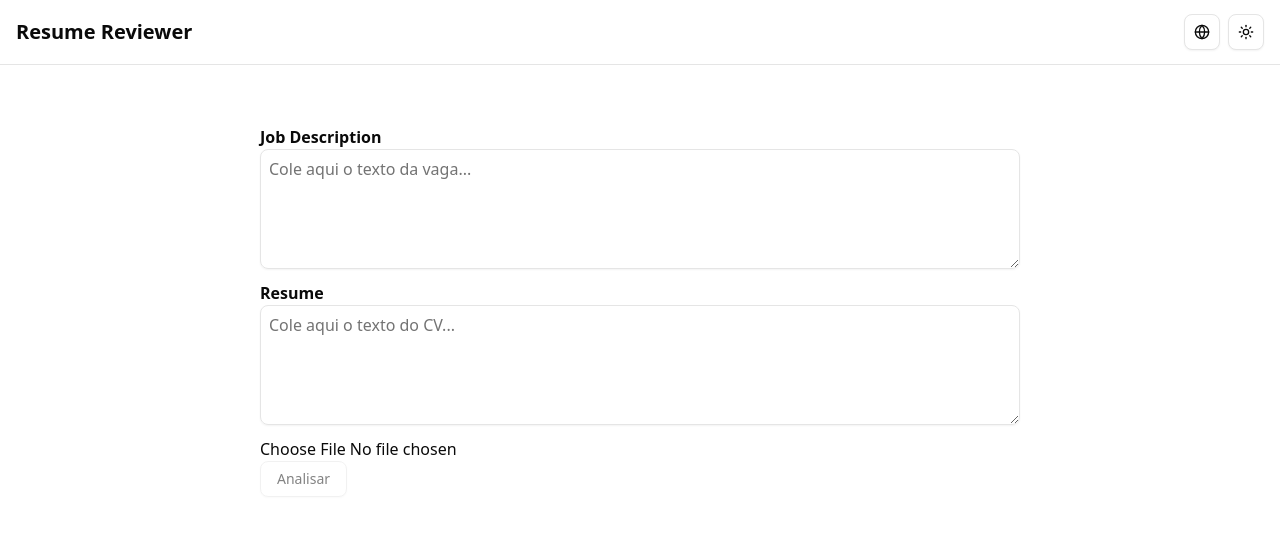
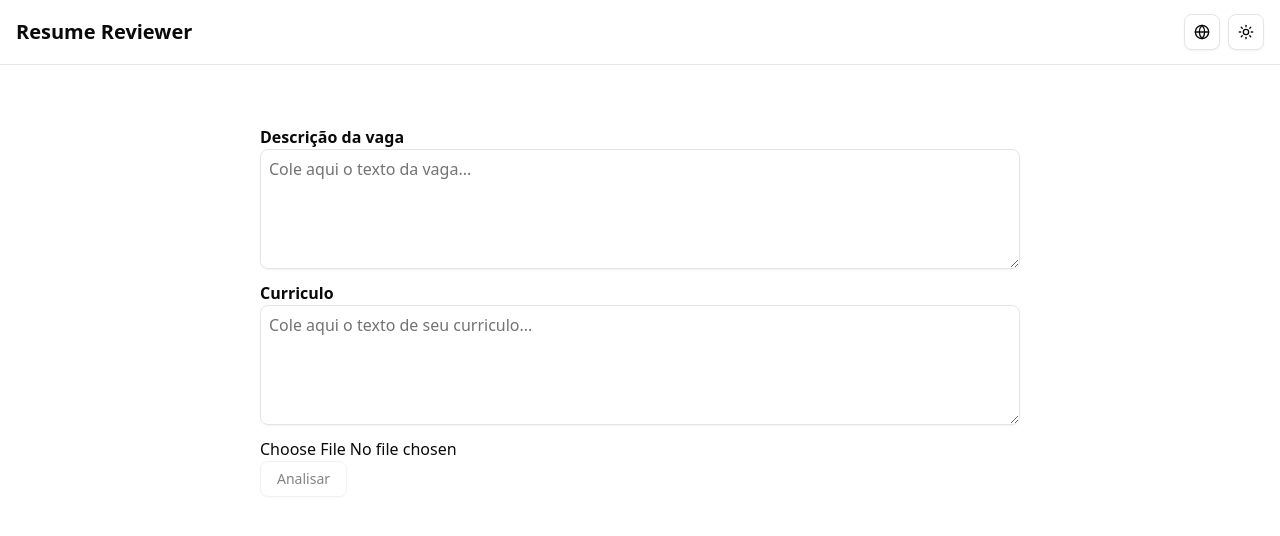
Before and after one commit to LucaswmLima/resume-reviewer, a React (Vite) app in the folder client/: page / in a window 1280 px wide. Shown: the top 536 px of the page. Built offline with nearby package versions, Linux system fonts and the light colour scheme.

Commit message:
Fix i18 config

```diff
--- a/client/src/components/LanguageSwitcher.tsx
+++ b/client/src/components/LanguageSwitcher.tsx
@@ -36,7 +36,7 @@ export function LanguageSwitcher() {
             onClick={() => i18n.changeLanguage(code)}
             className="flex items-center gap-2"
           >
-            <img src={flag} alt={label} className="h-4 rounded-sm object-contain" />
+            <img src={flag} alt={label} className="h-5 w-6 rounded-sm object-contain" />
             {label}
           </DropdownMenuItem>
         ))}
--- a/client/src/i18n/locales/en.json
+++ b/client/src/i18n/locales/en.json
@@ -1,15 +1,15 @@
 {
   "navbar": {
-    "title": "Revisor de Currículum",
-    "modeToggle": { "light": "Claro", "dark": "Oscuro", "system": "Sistema" }
+    "title": "Resume Reviewer",
+    "modeToggle": { "light": "Light", "dark": "Dark", "system": "System" }
   },
   "home": {
-    "description": "Analiza tu currículum en función del puesto deseado. Pega o sube tu CV y la descripción del trabajo para saber si estás usando las palabras clave más relevantes. El sistema identifica los términos presentes, resalta los que faltan y calcula una puntuación de compatibilidad.",
-    "jobTextTitle": "Descripción del puesto",
-    "jobTextPlaceholder": "Pega aquí la descripción del trabajo...",
-    "resumeTextTitle": "Currículum",
-    "resumeTextPlaceholder": "Pega aquí el texto de tu currículum...",
-    "analyseButton": "Analizar",
-    "analysingButton": "Analizando..."
+    "description": "Analyze your resume based on the desired job. Paste or upload your CV and the job description to find out if you're using the most relevant keywords. The system identifies matching terms, highlights missing ones, and calculates a compatibility score.",
+    "jobTextTitle": "Job Description",
+    "jobTextPlaceholder": "Paste the job description here...",
+    "resumeTextTitle": "Resume",
+    "resumeTextPlaceholder": "Paste your resume text here...",
+    "analyseButton": "Analyze",
+    "analysingButton": "Analyzing..."
   }
 }
--- a/client/src/i18n/locales/es.json
+++ b/client/src/i18n/locales/es.json
@@ -0,0 +1,15 @@
+{
+  "navbar": {
+    "title": "Revisor de Currículum",
+    "modeToggle": { "light": "Claro", "dark": "Oscuro", "system": "Sistema" }
+  },
+  "home": {
+    "description": "Analiza tu currículum en función del puesto deseado. Pega o sube tu CV y la descripción del trabajo para saber si estás usando las palabras clave más relevantes. El sistema identifica los términos presentes, resalta los que faltan y calcula una puntuación de compatibilidad.",
+    "jobTextTitle": "Descripción del puesto",
+    "jobTextPlaceholder": "Pega aquí la descripción del trabajo...",
+    "resumeTextTitle": "Currículum",
+    "resumeTextPlaceholder": "Pega aquí el texto de tu currículum...",
+    "analyseButton": "Analizar",
+    "analysingButton": "Analizando..."
+  }
+}
--- a/client/src/main.tsx
+++ b/client/src/main.tsx
@@ -2,5 +2,6 @@ import React from "react";
 import ReactDOM from "react-dom/client";
 import { App } from "./App";
 import "./index.css";
+import "./i18n/config";
 
 ReactDOM.createRoot(document.getElementById("root")!).render(<App />);
--- a/client/src/pages/Home.tsx
+++ b/client/src/pages/Home.tsx
@@ -1,4 +1,5 @@
 import React, { useState } from "react";
+import { useTranslation } from "react-i18next";
 import { TextArea } from "../components/TextArea";
 import { FileUploader } from "../components/FileUploader";
 import { ResultDisplay } from "../components/ResultDisplay";
@@ -7,6 +8,8 @@ import type { ResumeAnalysisResult } from '../types/resumeAnalysisTypes';
 import { Button } from "@/components/ui/button";
 
 export const Home: React.FC = () => {
+  const { t } = useTranslation();
+
   const [vagaText, setJobText] = useState("");
   const [cvText, setCvText] = useState("");
   const [result, setResult] = useState<ResumeAnalysisResult | null>(null);
@@ -30,19 +33,18 @@ export const Home: React.FC = () => {
 
   return (
     <main style={{ maxWidth: 800, margin: "40px auto", padding: 20 }}>
-
       <TextArea
-        label="Job Description"
+        label={t("home.jobTextTitle")}
         value={vagaText}
         onChange={setJobText}
-        placeholder="Cole aqui o texto da vaga..."
+        placeholder={t("home.jobTextPlaceholder")}
       />
 
       <TextArea
-        label="Resume"
+        label={t("home.resumeTextTitle")}
         value={cvText}
         onChange={setCvText}
-        placeholder="Cole aqui o texto do CV..."
+        placeholder={t("home.resumeTextPlaceholder")}
       />
 
       <FileUploader onFileTextRead={setCvText} />
@@ -52,7 +54,7 @@ export const Home: React.FC = () => {
         onClick={handleSubmit}
         disabled={loading || !vagaText || !cvText}
       >
-        {loading ? "Analisando..." : "Analisar"}
+        {loading ? t("home.analysingButton") : t("home.analyseButton")}
       </Button>
 
       {error && <p style={{ color: "red", marginTop: 12 }}>{error}</p>}
```
